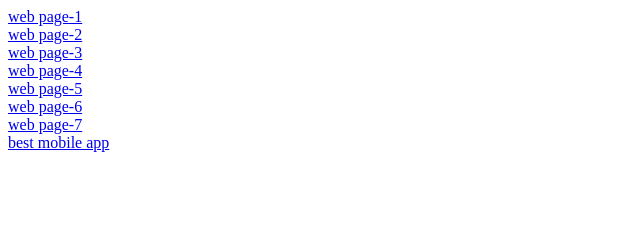
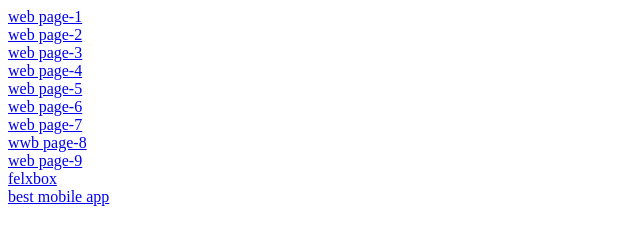
Before and after one commit to SuchitAK47/suchit, a plain HTML site: page index.html in a window 1280 px wide. Shown: the whole page, without its empty margins (0-640 px from the left). Drawn offline with Linux system fonts and the light colour scheme.

Commit message:
save all file

```diff
--- a/index.html
+++ b/index.html
@@ -14,6 +14,9 @@
     <a href="CSS/burgerwebpage.html">web page-5</a><br>
     <a href="CSS/netbanking.html">web page-6</a><br>
     <a href="CSS/restaurantwebpage.html">web page-7</a><br>
+    <a href="CSS/webpagedomine.html">wwb page-8</a><br>
+    <a href="CSS/tour.html">web page-9</a><br>
+    <a href="HTML 5/navbarflexbox.html">felxbox</a><br>
     <a href="HTML 5/flexlayout-6.html">best mobile app</a><br>
 
 
```
